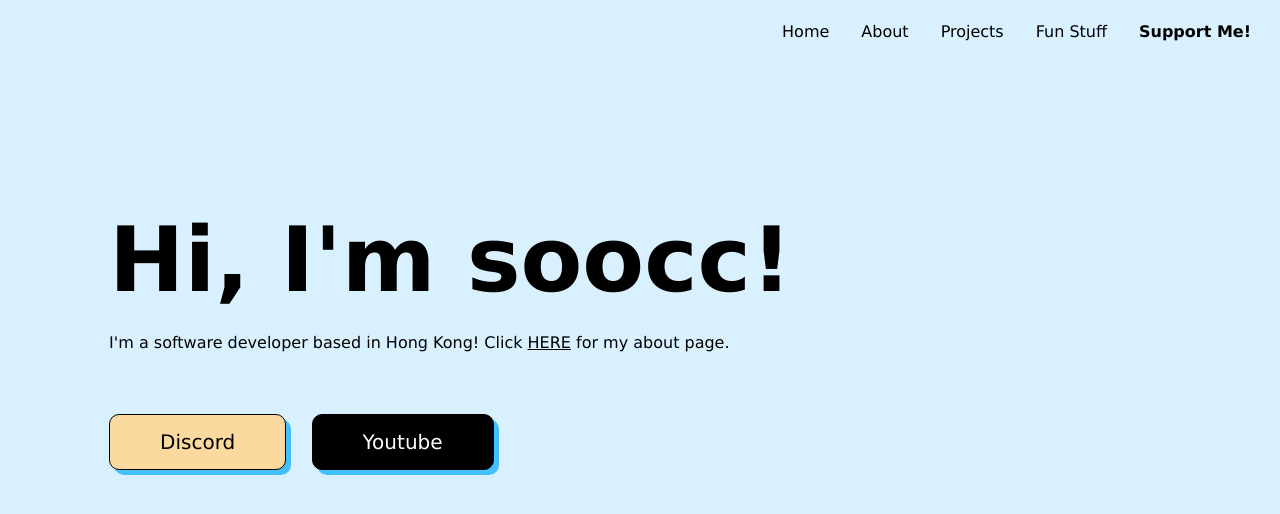
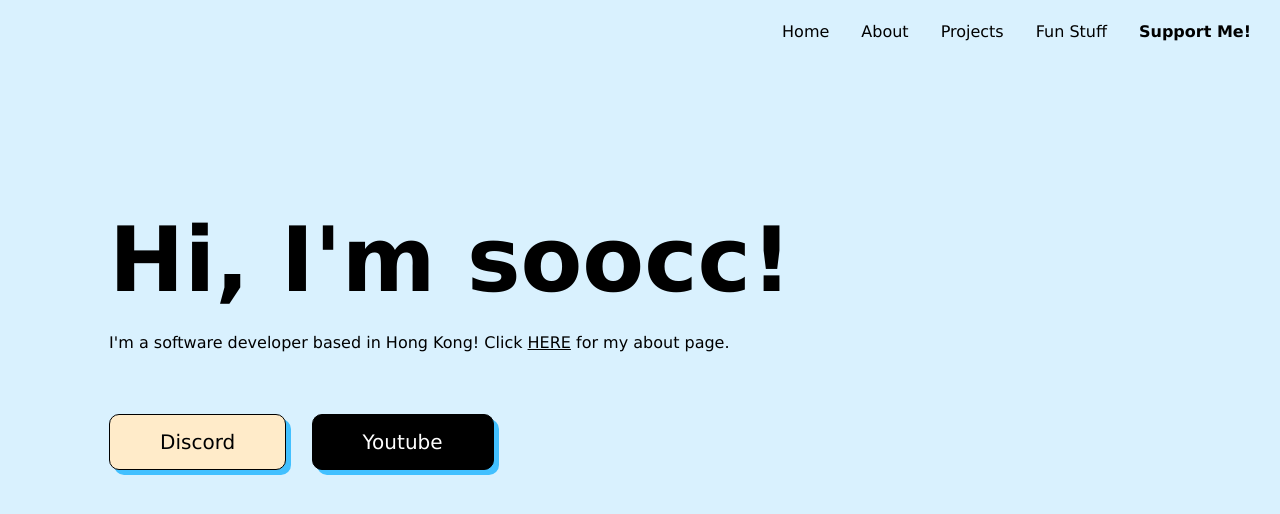
Before and after one commit to soocc/sooccsocks2, a Jekyll site: the page built from index.html, in a window 1280 px wide. Shown: the top 514 px of the page. Built offline with Jekyll 4.4.1, drawn with Linux system fonts in a browser that asks for light colours.

Commit message:
Update styles.css

```diff
--- a/styles/styles.css
+++ b/styles/styles.css
@@ -45,7 +45,7 @@
 .dropdown-content {
   display: none;
   position: absolute;
-  background-color: #fcda9f;
+  background-color: #ffebc9;
   border-style: solid;
   border-width: 1px;
   min-width: 160px;
@@ -86,7 +86,7 @@
 
 .abutton {
   color: black;
-  background-color: #fcda9f;
+  background-color: #ffebc9;
   font-size: 20px;
   display: block;
   text-decoration: none;
```
